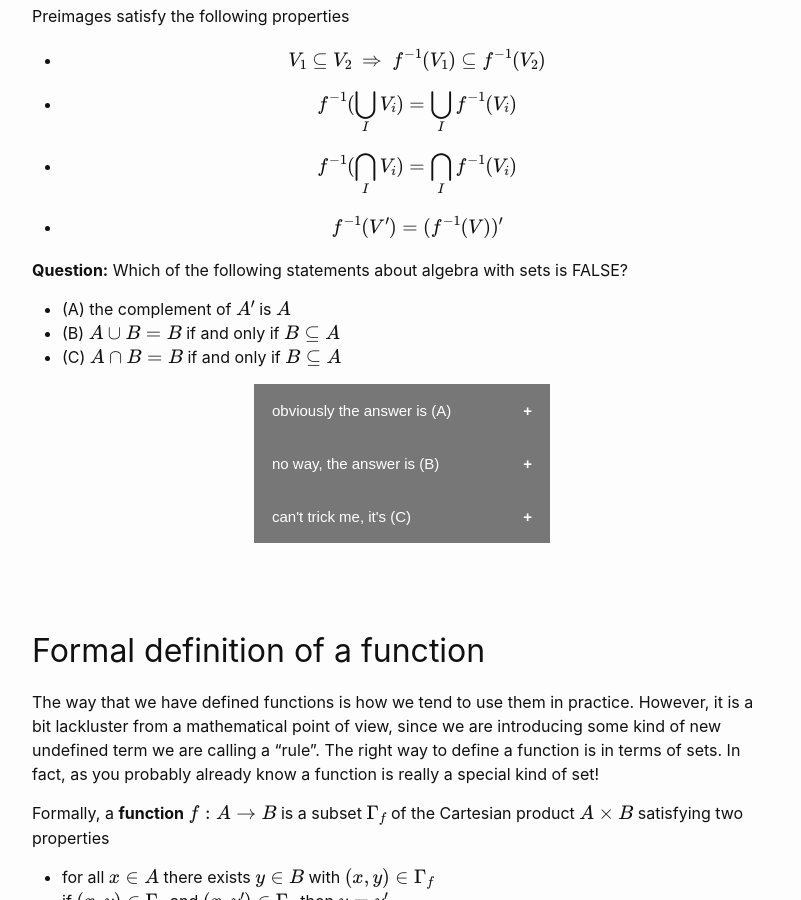
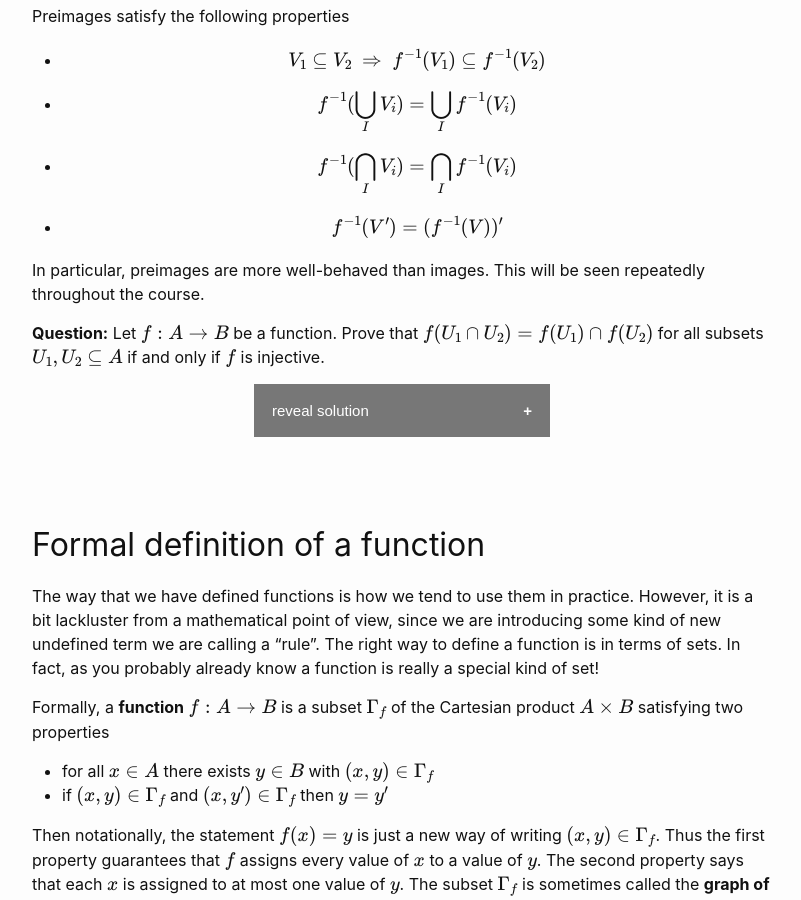
Before and after one commit to wcasper/math414fall2022, a Jekyll site: the page built from _topics/003-functions.md, in a window 1280 px wide and 900 px high, scrolled down 2080 px. Shown: the whole window, without its empty margins (238-1039 px from the left). Built offline with Jekyll 4.4.1, drawn with Linux system fonts in a browser that asks for light colours.

Commit message:
updated question

```diff
--- a/_topics/003-functions.md
+++ b/_topics/003-functions.md
@@ -107,23 +107,31 @@ Preimages satisfy the following properties
 * $$f^{-1}(\bigcap_I V_i) = \bigcap_{I} f^{-1}(V_i)$$
 * $$f^{-1}(V') = (f^{-1}(V))'$$
 
-**Question:** Which of the following statements about algebra with sets is FALSE?
-* (A) the complement of $$A'$$ is $$A$$
-* (B) $$A\cup B=B$$ if and only if $$B\subseteq A$$
-* (C) $$A\cap B=B$$ if and only if $$B\subseteq A$$
+In particular, preimages are more well-behaved than images.  This will be seen repeatedly throughout the course.
+
+**Question:** Let $$f: A\rightarrow B$$ be a function.  Prove that $$f(U_1\cap U_2) = f(U_1)\cap f(U_2)$$ for all subsets $$U_1,U_2\subseteq A$$ if and only if $$f$$ is injective.
 <body>
 <center>
-<button class="collapsible">obviously the answer is (A) </button>
+<button class="collapsible">reveal solution</button>
 <div class="content">
-  <p>Careful!  Carefully working through the definition, you should be able to see that taking the complement of a complement gets you back to where you started.</p>
-</div>
-<button class="collapsible">no way, the answer is (B) </button>
-<div class="content">
-  <p>Right!  Actually the first statement is equivalent to A being a subset of B</p>
-</div>
-<button class="collapsible">can't trick me, it's (C) </button>
-<div class="content">
-  <p>Careful!  Try drawing a Venn diagram to see that these two conditions are the same.</p>
+  <p>
+  First suppose that our function is injective and define a new function
+  $$g: f(A)\rightarrow A,\quad g(y) = x\ \text{for}\ f(x)=y.$$
+  This new function is bijective and therefore has an inverse.  In fact
+  $$f(U_1)\cap f(U_2) = g^{-1}(U_1)\cap g^{-1}(U_2) = g^{-1}(U_1\cap U_2) = f(U_1\cap U_2).$$
+  Now to prove the other direction, suppose that
+  $$f(U_1\cap U_2) = f(U_1)\cap f(U_2),\ \forall U_1,U_2\subseteq A.$$
+  Then
+  $$f(\{x\}\cap \{x'\}) = f(\{x\})\cap f(\{x'\}),\ \forall x,x'\in A$$
+  and thus
+  $$\begin{align*}
+  f(x') = f(x) & \Leftrightarrow f(\{x\})\cap f(\{x'\})\neq\varnothing\\
+               & \Leftrightarrow f(\{x\}\cap \{x'\})\neq\varnothing\\
+               & \Leftrightarrow x=x'.
+  \end{align*}
+  $$
+  This proves that the function is injective.
+  </p>
 </div>
 </center>
 <script>
```
